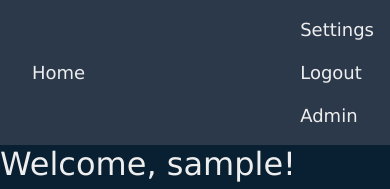
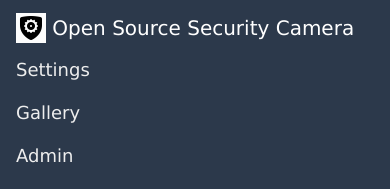
Before and after one commit to ChicoState/open-source-security-camera, a Django app: page / in a window 390 px wide; the page is wider, and only the part inside the window is pictured. Shown: the top 189 px of that part. Run offline with Django 3.2, Linux system fonts and the light colour scheme; the visitor is signed in with stand-in values (Sample User, id 1); parts of the project's set-up code (start-up, migrations or seed data) failed here and were passed over.

Commit message:
adding gallery sidebar, deletevideo html, navigation & removed path from home_view

```diff
--- a/osCam/core/views.py
+++ b/osCam/core/views.py
@@ -143,16 +143,14 @@ class MotionDetect():
         # return resize frame to particular dimension
         return cv.resize(frame, dimensions, interpolation=cv.INTER_AREA)
 
+
 @login_required
 def home(request):
     pageTitle = home.__name__
-    showPathForm = True
-    fakeFullPath = '/usr/media/uploads/'
+    showPathForm = False
     pageData = {
         "pageTitle": pageTitle,
         "update_path_dialog": showPathForm,
-        "path": fakeFullPath,
-        "nextpaths": ['videos', 'thumbnails']
     }
     return render(request, 'core/home.html', pageData)
 
--- a/osCam/osCam/settings.py
+++ b/osCam/osCam/settings.py
@@ -44,6 +44,7 @@ INSTALLED_APPS = [
     'pathbuilder',
     'streamin',
     'crispy_forms',
+    'django.contrib.humanize',
 ]
 
 MIDDLEWARE = [
--- a/osCam/osCam/urls.py
+++ b/osCam/osCam/urls.py
@@ -15,6 +15,8 @@ Including another URLconf
 """
 from django.contrib import admin
 from django.urls import path, include
+from django.conf import settings
+from django.conf.urls.static import static
 
 urlpatterns = [
     path('admin/', admin.site.urls),
@@ -22,4 +24,4 @@ urlpatterns = [
     path('', include('user.urls'), name='user'),
     path('settings/', include('userconfig.urls'), name='settings'),
     path('stream/', include('streamin.urls'), name='stream'),
-]
+] + static(settings.MEDIA_URL, document_root=settings.MEDIA_ROOT)
--- a/osCam/streamin/urls.py
+++ b/osCam/streamin/urls.py
@@ -4,8 +4,8 @@ from . import views
 TYPE = "stream"
 
 urlpatterns = [
-    path('', views.videoStreamGallery, name=f'gallery-{TYPE}'),
-    path('add/', views.addStream, name=f"add-{TYPE}"),
-    path('edit/<int:id>/', views.editStream, name=f"edit-{TYPE}"),
-    path('remove/<int:id>/', views.removeStream, name=f"remove-{TYPE}"),
+    path('', views.view_gallery_stream, name=f'gallery-{TYPE}'),
+    path('add/', views.CreateVideo.as_view(), name=f"create-{TYPE}"),
+    path('edit/<int:pk>/', views.video_stream_edit, name=f"{TYPE}-update"),
+    path('remove/<int:pk>/', views.DeleteVideo.as_view(), name=f"{TYPE}-delete"),
 ]
--- a/osCam/templates/shared/navigation.html
+++ b/osCam/templates/shared/navigation.html
@@ -2,23 +2,35 @@
 <link rel="stylesheet" href="{% static 'core/nav.css' %}">
 
 <nav class="navbar navbar-expand-md" id="nav-bar">
-  <a class="nav-link" href="{% url 'home' %}">Home </a>
-  <ul class="navbar-nav">
-    {% if not user.is_authenticated %}
-      <li>
-        <a class="nav-link" href="{% url 'login' %}">Login</a>
-      </li>
-    {% endif %}
+
+
+    <a class="navbar-brand" href="{% url 'home' %}">
+      <img src="{% static "core/images/sheild-blk.gif" %}" width="30" height="30" class="d-inline-block align-top" alt="Organizer Image">
+        Open Source Security Camera
+    </a>
+    <ul class="navbar-nav">
+  {% if not user.is_authenticated %}
+    <li>
+      <a class="nav-link" href="{% url 'login' %}" target="_blank">Login</a>
+    </li>
+  {% endif %}
+
 
     {% if user.is_authenticated %}
     <li>
       <a class="nav-link" href="{% url 'settings' %}">Settings</a>
     </li>
-    <li>
-      <a class="nav-link" href="{% url 'logout' %}">Logout</a>
+    <li class="nav-item">
+      <a class="nav-link" href="{% url 'gallery-stream' %}">Gallery</a>
     </li>
     <li class="nav-item">
       <a class="nav-link" href="/admin" target="_blank">Admin</a>
     </li>
+    <li>
+      <a class="nav-link" href="{% url 'logout' %}">Logout</a>
+    </li>
     {% endif %}
+  </ul>
+
+  <!-- End Login/Logou t RHS -->
 </nav>
--- a/osCam/userconfig/models.py
+++ b/osCam/userconfig/models.py
@@ -3,7 +3,7 @@ from django.contrib.auth.models import AbstractUser
 
 
 class CustomUser(AbstractUser):
-    emailKey = models.CharField(max_length=16, blank=True)
+    emailKey = models.CharField(max_length=16, blank=True, null=True)
 
 
 class Camera(models.Model):
```
Also changed, not shown: osCam/core/models.py (+14 -1 lines), osCam/templates/streamin/deleteVideo.html (added, +18 -0 lines), osCam/templates/streamin/gallery_sidebar.html (added, +19 -0 lines), osCam/sample-media/thumbnails/camera.jpeg (added), osCam/sample-media/thumbnails/funny_monkey_thumbnail.png (added), osCam/sample-media/thumbnails/meher_spirit_animal2.png (added), osCam/static/core/images/sheild-blk.gif (added), osCam/static/core/images/vault.jpg (added).
